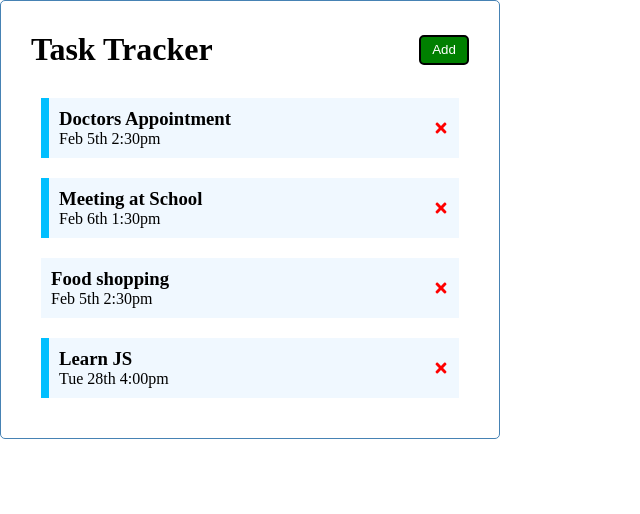
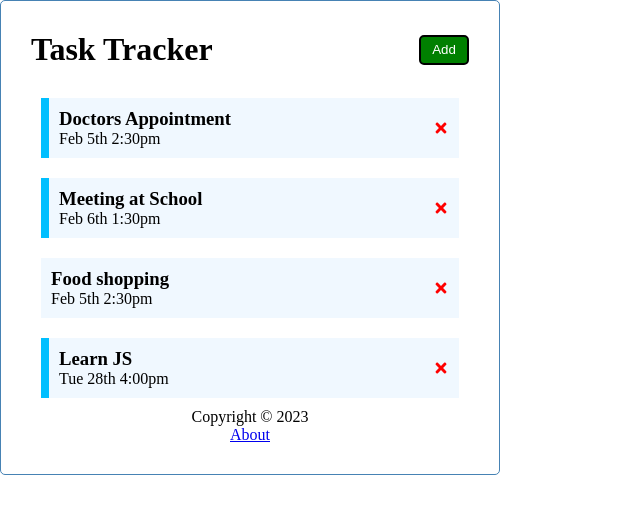
Before and after one commit to TinNguyen01600/Task-tracker, a React (Create React App) app: page / in a window 1280 px wide. Shown: the top 514 px of the page, without its empty margins (0-640 px from the left). Built offline with nearby package versions, Linux system fonts and the light colour scheme; data requests are answered from the project's data file.

Commit message:
Router and Link to add Footer and About page

```diff
--- a/package.json
+++ b/package.json
@@ -10,6 +10,7 @@
     "react": "^18.2.0",
     "react-dom": "^18.2.0",
     "react-icons": "^4.12.0",
+    "react-router-dom": "^5.3.4",
     "react-scripts": "5.0.1",
     "web-vitals": "^2.1.4"
   },
--- a/src/App.js
+++ b/src/App.js
@@ -1,7 +1,11 @@
 import { useState, useEffect } from "react"
+import { BrowserRouter as Router, Route, Switch } from "react-router-dom"
+
 import Header from "./components/Header";
 import Tasks from "./components/Tasks";
 import AddTask from "./components/AddTask";
+import Footer from "./components/Footer";
+import About from "./components/About";
 
 function App() {
     const [isFormOpen, setIsFormOpen] = useState(false)
@@ -38,7 +42,7 @@ function App() {
         return data
     }
 
-    const toggleReminder = async(id) => {
+    const toggleReminder = async (id) => {
         // setTasks(tasks.map(task =>
         //     task.id === id
         //         ? { ...task, reminder: !task.reminder }
@@ -46,7 +50,7 @@ function App() {
         // ))
 
         const toggleTask = await fetchTask(id)
-        const updatedTask = {...toggleTask, reminder: !toggleTask.reminder}
+        const updatedTask = { ...toggleTask, reminder: !toggleTask.reminder }
         const res = await fetch(`http://localhost:5000/tasks/${id}`, {
             method: "PUT",
             body: JSON.stringify(updatedTask),
@@ -58,7 +62,7 @@ function App() {
 
         setTasks(tasks.map(task => {
             if (task.id === id) return { ...task, reminder: data.reminder }
-            else    return task
+            else return task
         }))
     }
 
@@ -76,12 +80,16 @@ function App() {
     }
 
     return (
+        <Router>
             <div className="container">
                 <Header
                     onAdd={() => setIsFormOpen(!isFormOpen)}
                     isFormOpen={isFormOpen}
                 />
-            {isFormOpen && <AddTask addTask={addTask}/>}
+                <Switch>
+                    <Route exact path="/" render={(props) => (
+                        <>
+                            {isFormOpen && <AddTask addTask={addTask} />}
                             {tasks.length > 0
                                 ? <Tasks
                                     tasks={tasks}
@@ -89,7 +97,14 @@ function App() {
                                     toggleReminder={toggleReminder}
                                 />
                                 : 'No Tasks To Show'}
+                            <Footer />
+                        </>
+                    )}
+                    />
+                    <Route path="/about"><About /></Route>
+                </Switch>
             </div>
+        </Router>
     );
 }
 
--- /dev/null
+++ b/src/components/About.js
@@ -0,0 +1,11 @@
+import { Link } from "react-router-dom"
+
+const About = () => {
+    return (
+        <>
+        <h4>Version 1.0.0</h4>
+        <Link to="/">Go back</Link>
+        </>
+    )
+}
+export default About
--- /dev/null
+++ b/src/components/Footer.js
@@ -0,0 +1,11 @@
+import { Link } from "react-router-dom/cjs/react-router-dom.min"
+
+const Footer = () => {
+    return (
+        <footer>
+            <p>Copyright &copy; 2023</p>
+            <Link to="/about">About</Link>
+        </footer>
+    )
+}
+export default Footer
--- a/src/components/Header.js
+++ b/src/components/Header.js
@@ -1,17 +1,19 @@
 import PropTypes from "prop-types";
 import Button from "./Button";
+import { useLocation } from "react-router-dom/cjs/react-router-dom.min";
 
 const Header = (props) => {
 	const { title, onAdd, isFormOpen } = props;
+    const location = useLocation()
 
 	return (
 		<header className="header">
 			<h1>{title}</h1>
-			<Button
+			{location.pathname === '/' && <Button
                 color={isFormOpen ? "red" : "green"}
                 text={isFormOpen ? "Close" : "Add"}
                 handleAddButton={onAdd}
-            />
+            />}
 		</header>
 	);
 };
--- a/src/index.css
+++ b/src/index.css
@@ -81,3 +81,6 @@
     height: 20px;
 }
 /*******************************************************/
+footer {
+    text-align: center;
+}
```
Also changed, not shown: 1 other file (tests, documents, lock files or other folders). Lines whose indentation alone changed are shown as unchanged.
